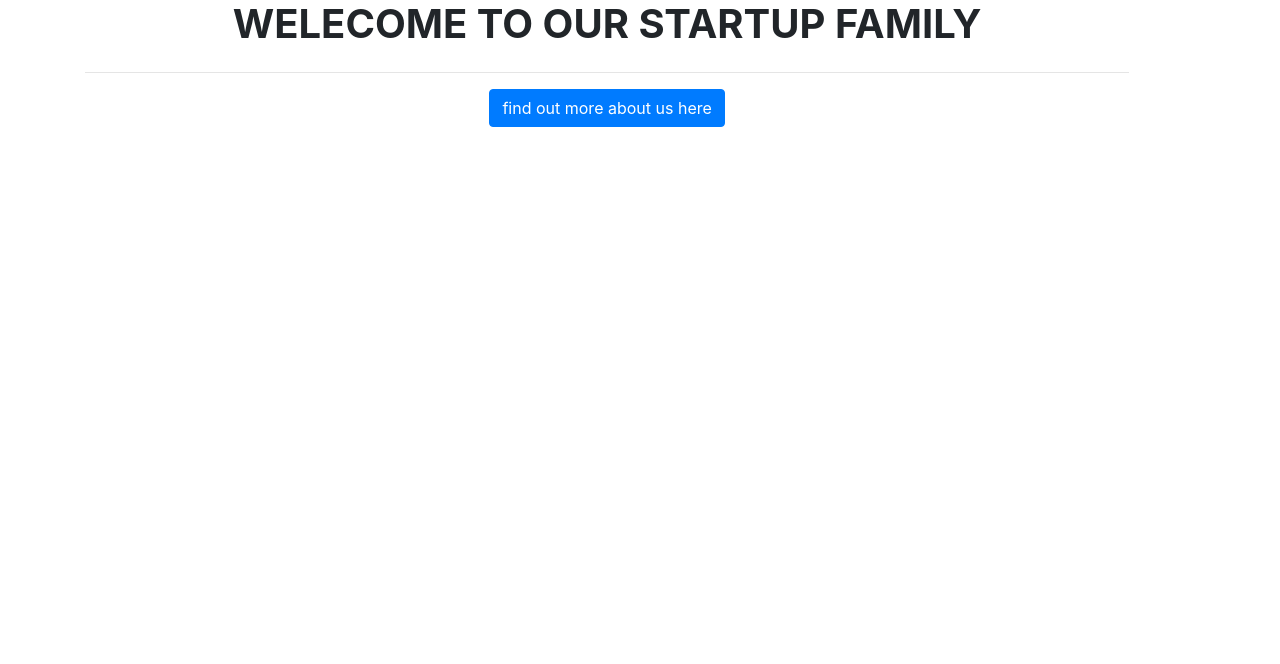
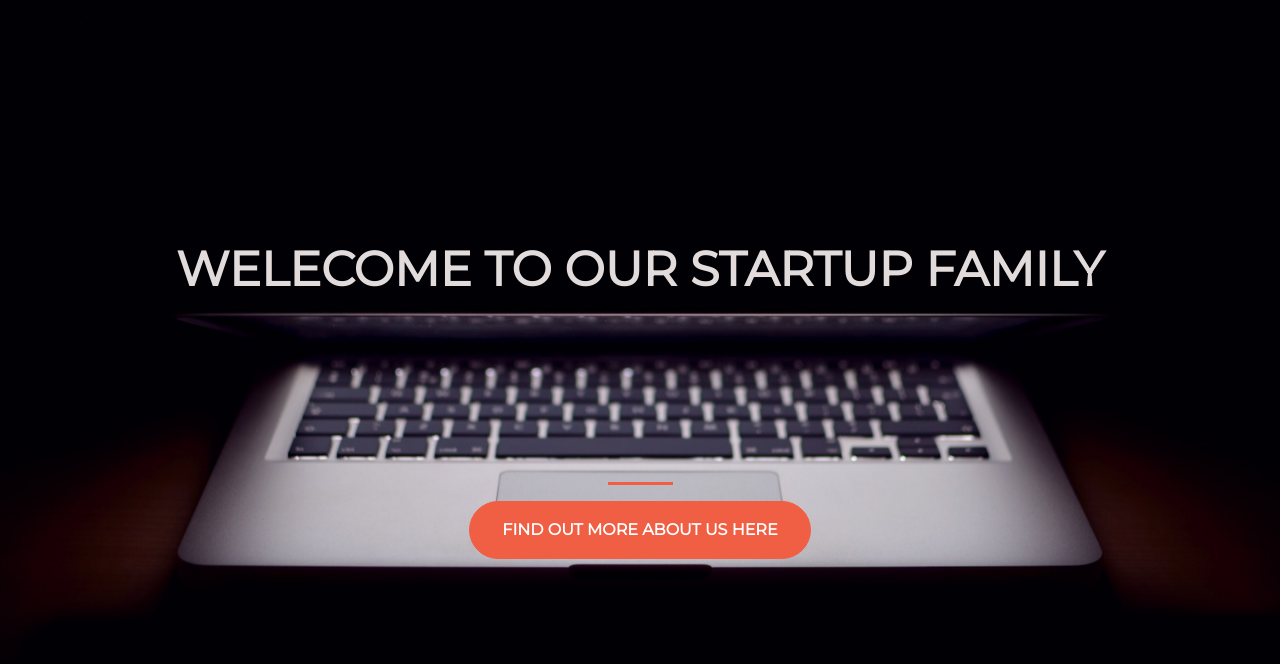
Before and after one commit to Robinkphilip/mypersonal-project-github.io, a plain HTML site: page index.html in a window 1280 px wide. Drawn offline with nearby package versions, Linux system fonts and the light colour scheme.

Commit message:
css file link updated

```diff
--- a/index.html
+++ b/index.html
@@ -23,7 +23,7 @@
       crossorigin="anonymous"
     />
     <!-- Your own stylesheet -->
-    <link rel="stylesheet" type="text/css" href="index.css" />
+    <link rel="stylesheet" type="text/css" href="style.css" />
   </head>
   <body>
     <div class="container d-flex align-items-center h-100">
```
